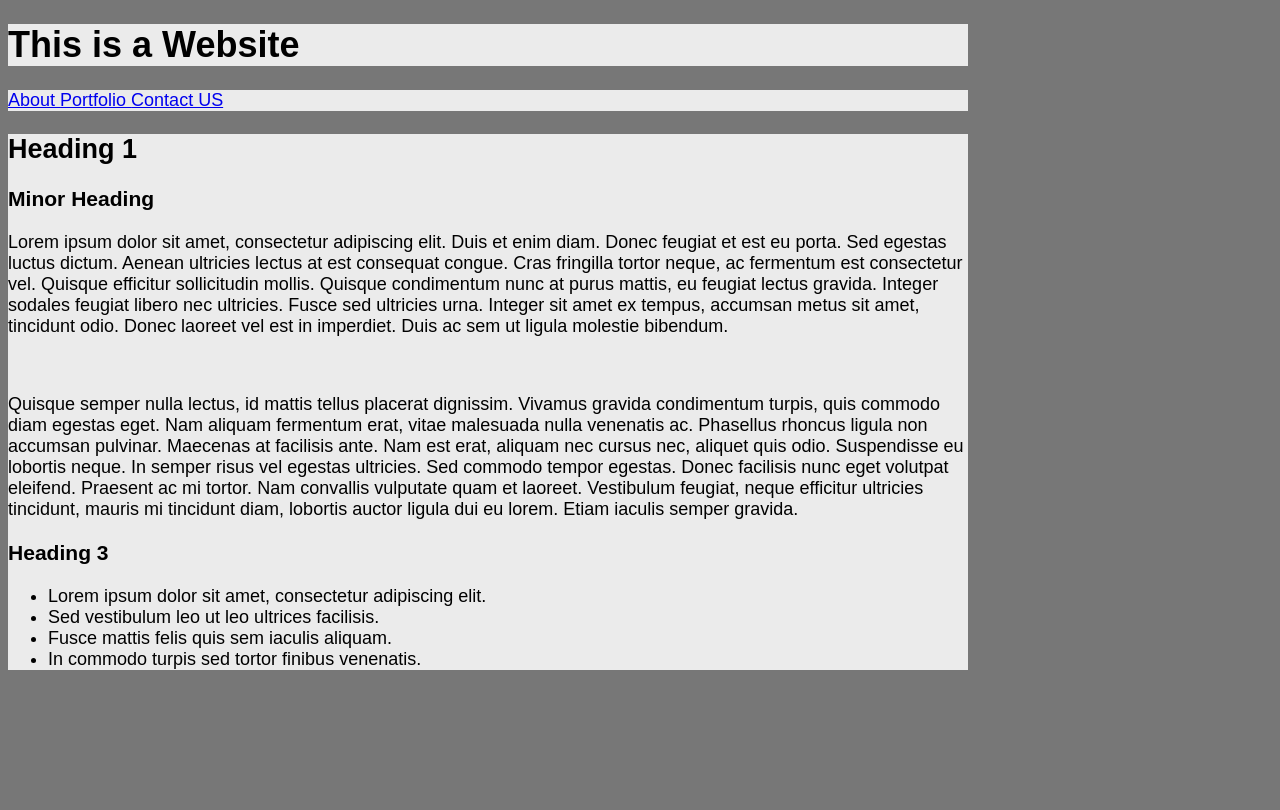
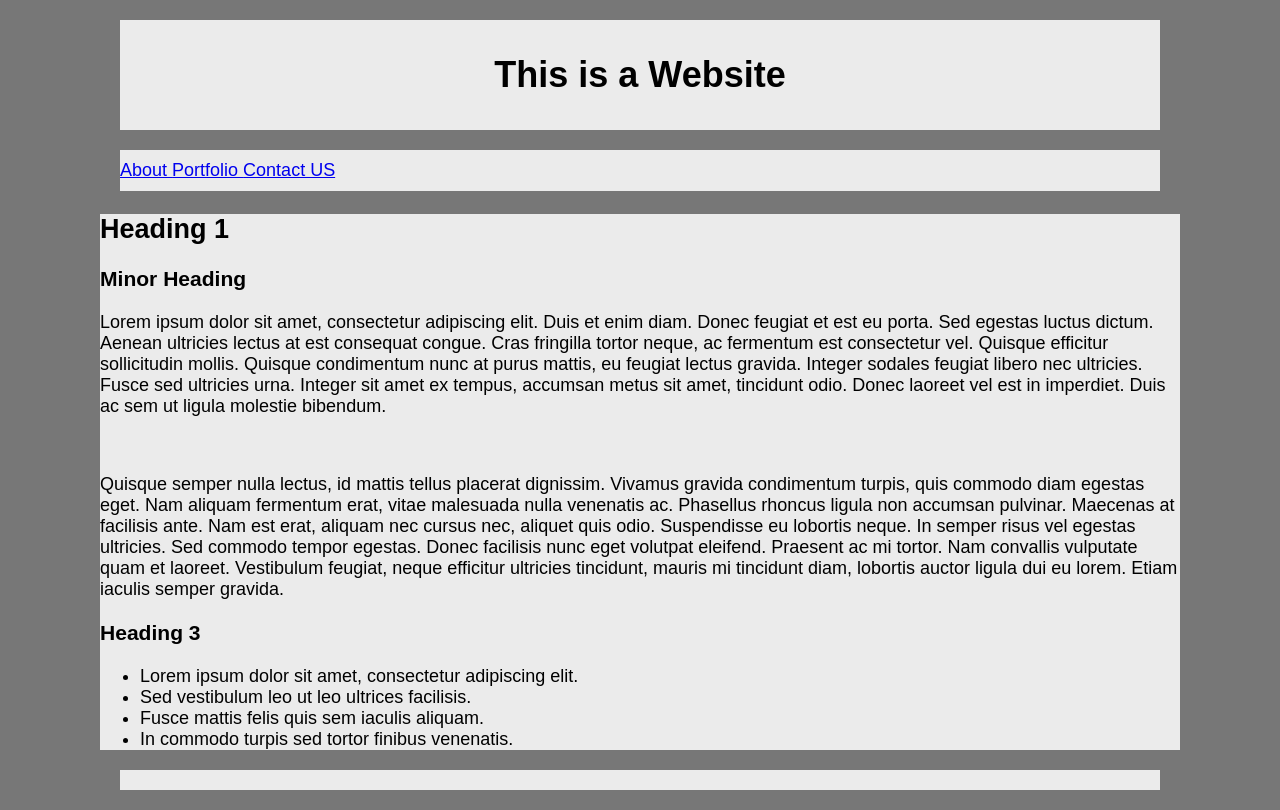
Before and after one commit to marmada/Week01-Homework, a plain HTML site: page index.html in a window 1280 px wide. Drawn offline with Linux system fonts and the light colour scheme.

Commit message:
Update before CSS complete

```diff
--- a/style.css
+++ b/style.css
@@ -1,13 +1,27 @@
-html{
+body{
+
     background-color: #777;
     font-size: 18px;
     font-family: Arial, Helvetica, sans-serif;
-}
-body{
-    width: 960px;
+    max-width: 1080px;
+    margin: 0 auto !important;
+    float: none !important;
 
 }
 
-header, nav, section, article, aside, footer {
+header, nav, footer {
+    background-color: #ebebeb;
+    padding-bottom: 10px;
+    padding-top: 10px;
+    margin: 20px;
+    width: 960;
+
+}
+
+header {
+    text-align: center;
+    align: center
+}
+section, article, aside {
     background-color: #ebebeb;
 }
```
